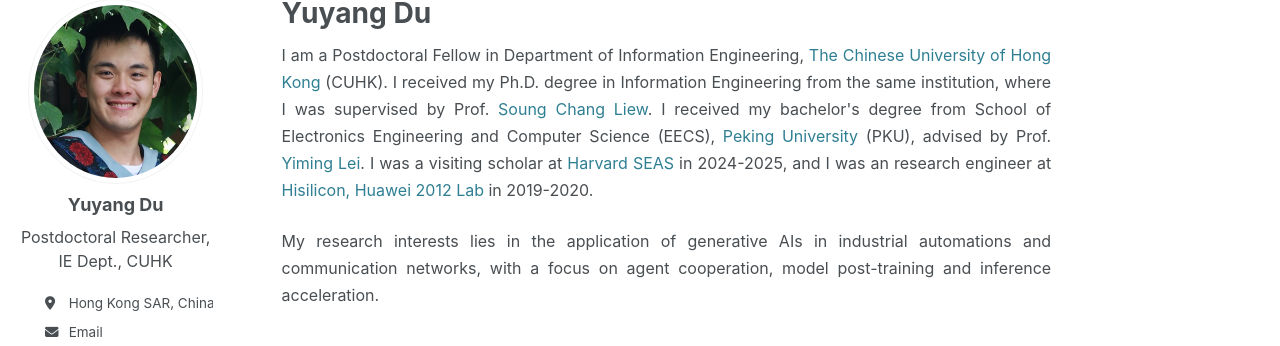
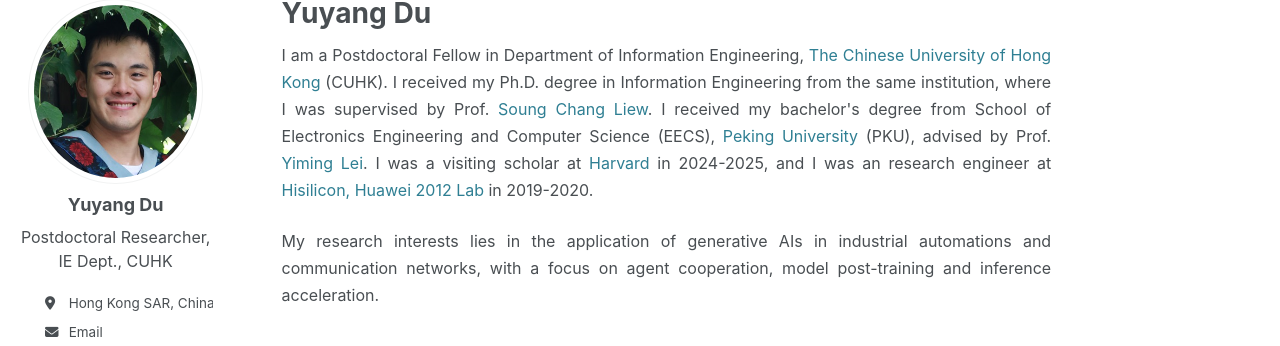
Before and after one commit to yuyangdu01/yuyangdu01.github.io, a Jekyll site: the page built from _pages/about.md, in a window 1280 px wide and 1303 px high. Shown: the part 107-453 px from the top of the window. Built offline with Jekyll 4.4.1, drawn with Linux system fonts in a browser that asks for light colours; some web fonts are replaced.

Commit message:
Update about.md

```diff
--- a/_pages/about.md
+++ b/_pages/about.md
@@ -13,7 +13,7 @@ a {
 }
 </style>
 
-<p style="text-align: justify;"><font size=3> I am a Postdoctoral Fellow in Department of Information Engineering, <a href="https://www.cuhk.edu.hk/english/index.html">The Chinese University of Hong Kong</a> (CUHK). I received my Ph.D. degree in Information Engineering from the same institution, where I was supervised by Prof. <a href="https://www.ie.cuhk.edu.hk/faculty/LIEW-Soung-Chang/">Soung Chang Liew</a>. I received my bachelor's degree from School of Electronics Engineering and Computer Science (EECS), <a href="https://www.pku.edu.cn/">Peking University</a> (PKU), advised by Prof. <a href="https://ele.pku.edu.cn/dzxxen/info/1023/1115.htm">Yiming Lei</a>. I was a visiting scholar at <a href="https://seas.harvard.edu/">Harvard SEAS</a> in 2024-2025, and I was an research engineer at <a href="https://www.hisilicon.com/en">Hisilicon, Huawei 2012 Lab</a> in 2019-2020.</font></p>
+<p style="text-align: justify;"><font size=3> I am a Postdoctoral Fellow in Department of Information Engineering, <a href="https://www.cuhk.edu.hk/english/index.html">The Chinese University of Hong Kong</a> (CUHK). I received my Ph.D. degree in Information Engineering from the same institution, where I was supervised by Prof. <a href="https://www.ie.cuhk.edu.hk/faculty/LIEW-Soung-Chang/">Soung Chang Liew</a>. I received my bachelor's degree from School of Electronics Engineering and Computer Science (EECS), <a href="https://www.pku.edu.cn/">Peking University</a> (PKU), advised by Prof. <a href="https://ele.pku.edu.cn/dzxxen/info/1023/1115.htm">Yiming Lei</a>. I was a visiting scholar at <a href="https://seas.harvard.edu/">Harvard</a> in 2024-2025, and I was an research engineer at <a href="https://www.hisilicon.com/en">Hisilicon, Huawei 2012 Lab</a> in 2019-2020.</font></p>
 
 <p style="text-align: justify;"><font size=3>My research interests lies in the application of generative AIs in industrial automations and communication networks, with a focus on agent cooperation, model post-training and inference acceleration.</font></p>
 
```
